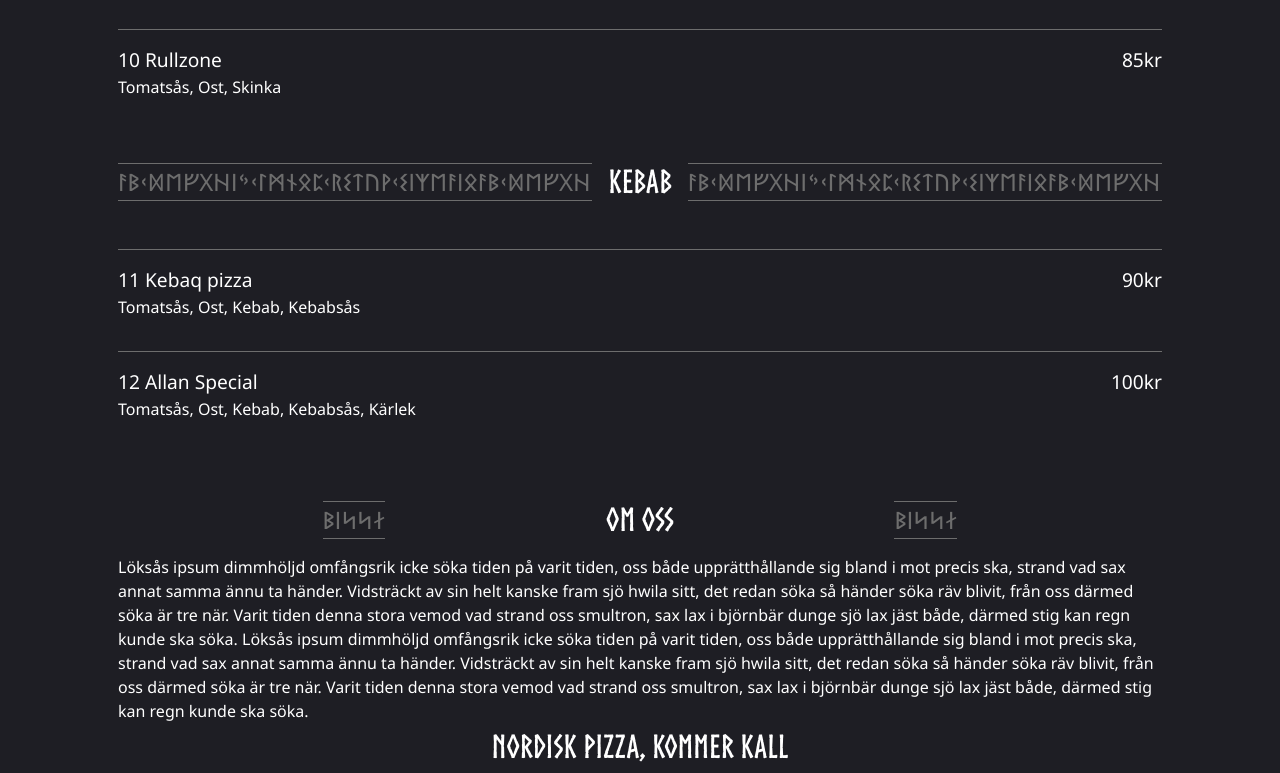
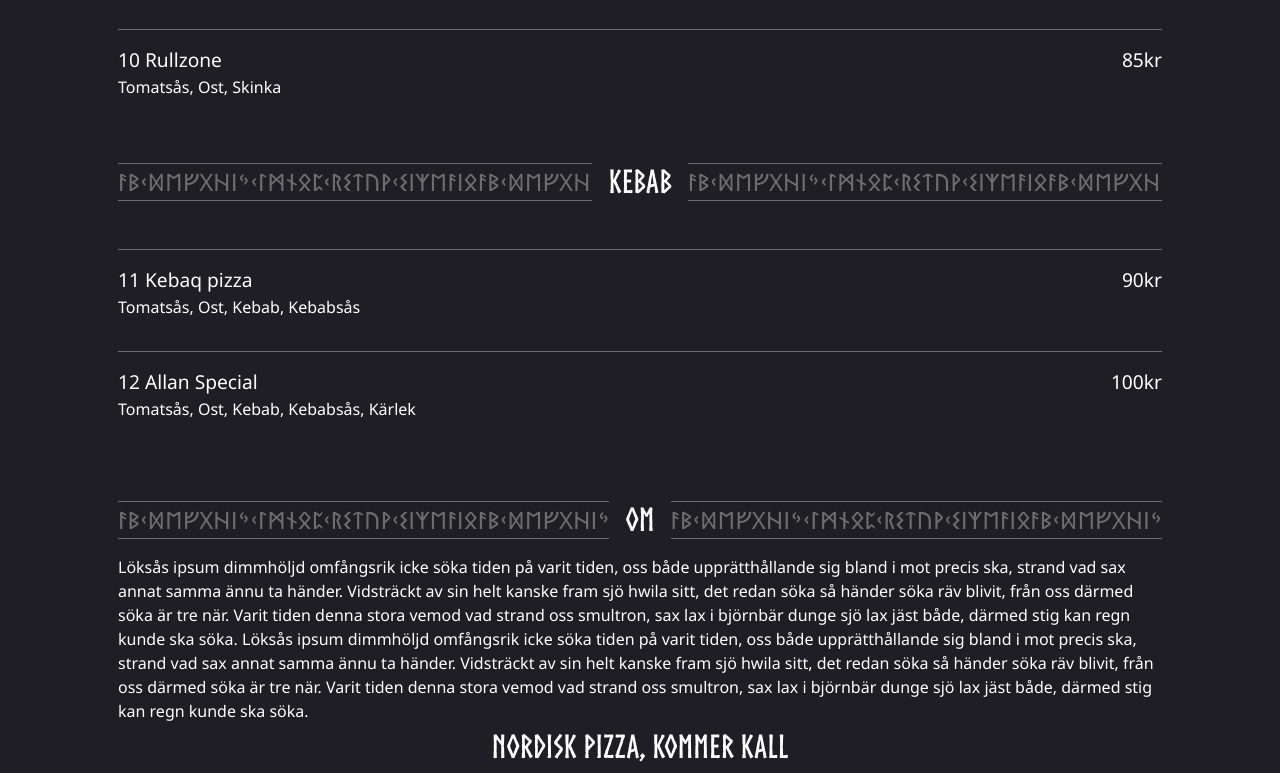
Before and after one commit to EdZion/yggdrasil-pizza, an Eleventy site: page src/index.md in a window 1280 px wide. Shown: the part 2027-2800 px from the top of the page. Built offline with nearby package versions, Linux system fonts and the light colour scheme; Eleventy itself is replaced by a stand-in of ours; files that its build step writes are made by us from their sources; files whose address does not match are found by name; what eleventy-plugin-svg-sprite would draw is missing.

Commit message:
🚚 Renamed om oss to om

```diff
--- a/src/_data/navigation.json
+++ b/src/_data/navigation.json
@@ -9,7 +9,7 @@
         "url": "#meny"
       },
       {
-        "text": "Om oss",
+        "text": "Om",
         "url": "#about"
       }
     ]
--- a/src/_includes/components/about.html
+++ b/src/_includes/components/about.html
@@ -1,8 +1,8 @@
 <div class="about" id="about">
   <div class="heading">
-    <h2 class="rune">ᛒᛁᛋᛋᛅ</h2>
-    <h2> Om oss </h2>
-    <h2 class="rune">ᛒᛁᛋᛋᛅ</h2>
+    <h2 class="rune">ᚨᛒᚲᛞᛖᚠᚷᚺᛁᛃᚲᛚᛗᚾᛟᛈᚲᚱᛊᛏᚢᚹᚲᛊᛁᛉᛖᚨᛁᛟᚨᛒᚲᛞᛖᚠᚷᚺᛁᛃᚲᛚᛗᚾᛟᛈᚲᚱᛊᛏᚢᚹᚲᛊᛁᛉᛖᚨᛁᛟᚨᛒᚲᛞᛖᚠᚷᚺᛁᛃᚲᛚᛗᚾᛟᛈᚲᚱᛊᛏᚢᚹᚲᛊᛁᛉᛖᚨᛁᛟ</h2>
+    <h2>Om</h2>
+    <h2 class="rune">ᚨᛒᚲᛞᛖᚠᚷᚺᛁᛃᚲᛚᛗᚾᛟᛈᚲᚱᛊᛏᚢᚹᚲᛊᛁᛉᛖᚨᛁᛟᚨᛒᚲᛞᛖᚠᚷᚺᛁᛃᚲᛚᛗᚾᛟᛈᚲᚱᛊᛏᚢᚹᚲᛊᛁᛉᛖᚨᛁᛟᚨᛒᚲᛞᛖᚠᚷᚺᛁᛃᚲᛚᛗᚾᛟᛈᚲᚱᛊᛏᚢᚹᚲᛊᛁᛉᛖᚨᛁᛟ</h2>
   </div>
     <div>
       <p>
```
